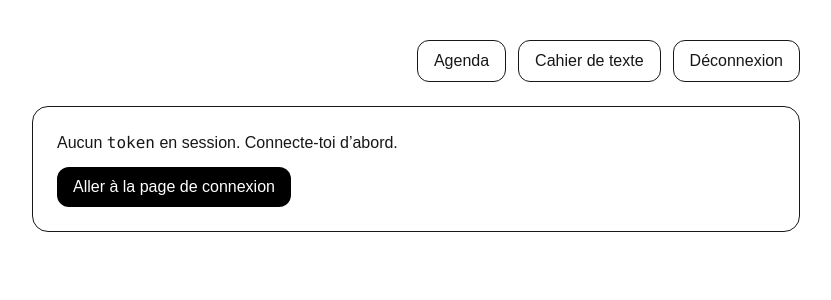
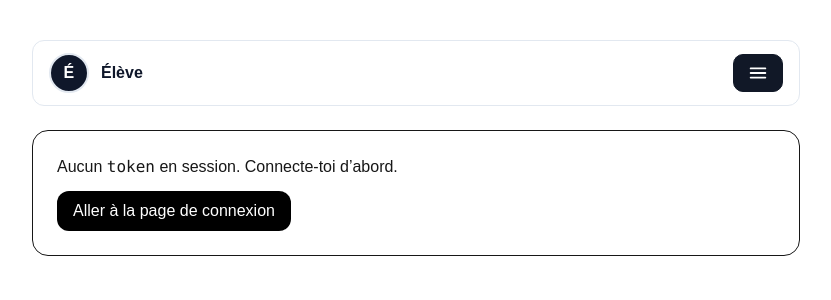
Before and after one commit to dorianantoine-code/test1, a Next.js app: page /dashboard in a window 1280 px wide. Shown: the top 300 px of the page, without its empty margins (224-1055 px from the left). Built offline with nearby package versions, Linux system fonts and the light colour scheme.

Commit message:
maj header

```diff
--- /dev/null
+++ b/app/components/ui/StudentHeader.tsx
@@ -0,0 +1,144 @@
+'use client';
+
+import { useEffect, useRef, useState } from 'react';
+import Link from 'next/link';
+import styles from '../../styles/readable.module.css'; // ← garde les mêmes styles
+
+type PageLink = { href: string; label: string };
+
+export default function StudentHeader({
+  prenom,
+  photoUrl,
+  pages = [
+    { href: '/dashboard', label: 'Dashboard' },
+    { href: '/ed/agenda', label: 'EDT' },
+    { href: '/ed/cdt',    label: 'CDT' },
+    { href: '/ed/eleves', label: 'Élèves' },
+  ],
+}: {
+  prenom?: string;
+  photoUrl?: string;
+  pages?: PageLink[];
+}) {
+  const [open, setOpen] = useState(false);
+  const rootRef = useRef<HTMLDivElement | null>(null);
+
+  // Fallback: si pas de props, on tente la sessionStorage (si déjà renseignée dans ton app)
+  const [name, setName] = useState(prenom);
+  const [photo, setPhoto] = useState(photoUrl);
+
+  useEffect(() => {
+    if (!prenom) {
+      try {
+        const s = sessionStorage.getItem('ed_selected_eleve_name');
+        if (s) setName(s);
+      } catch {}
+    }
+    if (!photoUrl) {
+      try {
+        const s = sessionStorage.getItem('ed_selected_eleve_photo');
+        if (s) setPhoto(s);
+      } catch {}
+    }
+  }, [prenom, photoUrl]);
+
+  // Fermeture clic extérieur / Escape
+  useEffect(() => {
+    function onDocClick(e: MouseEvent) {
+      if (!rootRef.current) return;
+      if (!rootRef.current.contains(e.target as Node)) setOpen(false);
+    }
+    function onEsc(e: KeyboardEvent) {
+      if (e.key === 'Escape') setOpen(false);
+    }
+    document.addEventListener('click', onDocClick);
+    document.addEventListener('keydown', onEsc);
+    return () => {
+      document.removeEventListener('click', onDocClick);
+      document.removeEventListener('keydown', onEsc);
+    };
+  }, []);
+
+  function absolutePhoto(src?: string | null) {
+    if (!src) return undefined;
+    if (src.startsWith('//')) return 'https:' + src;
+    return src;
+  }
+  function proxiedPhoto(src?: string | null) {
+    const abs = absolutePhoto(src || undefined);
+    if (!abs) return undefined;
+    if (abs.startsWith('http')) return `/api/ed/img?u=${encodeURIComponent(abs)}`;
+    return abs;
+ }
+const initials =
+    (name ?? '')
+      .trim()
+      .split(/\s+/)
+      .map((s) => s[0]?.toUpperCase())
+      .slice(0, 2)
+      .join('') || 'É';
+
+  return (
+    <div className={styles.readable}>
+      <div className={styles.pageHeader}>
+        <div className={styles.pageHeaderRow}>
+          {/* Gauche : avatar + prénom */}
+          <div className={styles.pageHeaderLeft}>
+            {photo ? (
+              <img src={proxiedPhoto(photo)} alt={name ?? 'Élève'} referrerPolicy="no-referrer" className={styles.avatar} />
+            ) : (
+              <div className={styles.avatarFallback} aria-hidden>
+                {initials}
+              </div>
+            )}
+            <div className={styles.studentName} title={name ?? 'Élève'}>
+              {name ?? 'Élève'}
+            </div>
+          </div>
+
+          {/* Droite : bouton burger + menu */}
+          <div className={styles.menuRoot} ref={rootRef}>
+            <button
+              type="button"
+              className={styles.menuButton}
+              onClick={() => setOpen((v) => !v)}
+              aria-haspopup="menu"
+              aria-expanded={open}
+              aria-label={open ? 'Fermer le menu' : 'Ouvrir le menu'}
+            >
+              {/* Icône burger (blanche via color: currentColor) */}
+              <svg
+                viewBox="0 0 24 24"
+                width="22"
+                height="22"
+                aria-hidden="true"
+                fill="none"
+                stroke="currentColor"
+                strokeWidth="2"
+                strokeLinecap="round"
+              >
+                <path d="M4 7h16M4 12h16M4 17h16" />
+              </svg>
+            </button>
+
+            {open && (
+              <div role="menu" className={styles.menuList}>
+                {pages.map((p) => (
+                  <Link
+                    key={p.href}
+                    href={p.href}
+                    className={styles.menuItem}
+                    role="menuitem"
+                    onClick={() => setOpen(false)}
+                  >
+                    {p.label}
+                  </Link>
+                ))}
+              </div>
+            )}
+          </div>
+        </div>
+      </div>
+    </div>
+  );
+}
--- a/app/dashboard/page.tsx
+++ b/app/dashboard/page.tsx
@@ -4,6 +4,8 @@
 import { useEffect, useMemo, useState } from 'react';
 import Link from 'next/link';
 import { useRouter } from 'next/navigation';
+import styles from '../styles/readable.module.css';
+import StudentHeader from '../components/ui/StudentHeader';
 
 type LoginData = { account?: any; accounts?: any[]; token?: string };
 
@@ -64,47 +66,28 @@ export default function DashboardPage() {
       .replace(/: (true|false)/g, ': <span class="text-orange-300">$1</span>');
   }
 
-  const headerText = useMemo(() => {
-    if (selectedId && selectedName) return `Dashboard — Élève ${selectedName} (#${selectedId})`;
-    if (selectedId) return `Dashboard — Élève #${selectedId}`;
+  const headerEleve = useMemo(() => {
+    if (selectedId && selectedName) return `Élève ${selectedName} (#${selectedId})`;
+    if (selectedId) return `Élève #${selectedId}`;
     return 'Dashboard';
   }, [selectedId, selectedName]);
 
   return (
+    <div className={styles.readable}>
       <main className="min-h-screen p-6 md:p-10">
         <div className="max-w-3xl mx-auto space-y-6">
-        <header className="flex items-center justify-between gap-4">
-          <div className="flex items-center gap-3">
-            {selectedPhoto ? (
-              // eslint-disable-next-line @next/next/no-img-element
-              <img
-                src={proxiedPhoto(selectedPhoto)}
-                alt={selectedName || 'Élève'}
-                className="h-10 w-10 rounded-full border border-white/40 bg-white/20 object-cover"
-                loading="lazy"
-                referrerPolicy="no-referrer"
+          <StudentHeader
+            // Facultatif : passe les props si tu les as déjà en main
+            // prenom="Lucas"
+            // photoUrl="https://…/photo.jpg"
+            pages={[
+              { href: '/dashboard', label: 'Dashboard' },
+              { href: '/ed/agenda', label: 'EDT' },
+              { href: '/ed/cdt', label: 'CDT' },
+              { href: '/ed/eleves', label: 'Élèves' },
+              { href: '/', label: 'Déconnexion' },
+            ]}
           />
-            ) : null}
-            <h1 className="text-2xl font-semibold tracking-tight text-white">{headerText}</h1>
-          </div>
-          <div className="flex items-center gap-3">
-            <Link
-              href="/ed/eleves"
-              className="rounded-xl border px-4 py-2 text-white border-white/40 hover:bg-white/10"
-            >
-              Changer d’élève
-            </Link>
-            <Link href="/ed/agenda" className="rounded-xl border px-4 py-2 hover:bg-gray-50">
-              Agenda
-            </Link>
-            <Link href="/ed/cdt" className="rounded-xl border px-4 py-2 hover:bg-gray-50">
-              Cahier de texte
-            </Link>
-            <Link href="/" className="rounded-xl border px-4 py-2 hover:bg-gray-50">
-              Déconnexion
-            </Link>
-          </div>
-        </header>
 
           {!token ? (
             <div className="rounded-2xl border p-6">
@@ -150,5 +133,6 @@ export default function DashboardPage() {
           )}
         </div>
       </main>
+    </div>
   );
 }
--- a/app/ed/cdt/page.tsx
+++ b/app/ed/cdt/page.tsx
@@ -3,6 +3,8 @@
 
 import { useEffect, useMemo, useState } from 'react';
 import Link from 'next/link';
+import styles from '../../styles/readable.module.css';
+import StudentHeader from '../../components/ui/StudentHeader';
 
 type CdtResponse = { ok: boolean; status: number; data: any };
 type CdtDayResponse = { ok: boolean; status: number; data: any };
@@ -285,21 +287,23 @@ export default function CdtPage() {
   }
 
   return (
+    <div className={styles.readable}>
       <main className="min-h-screen p-6 md:p-10">
         <div className="max-w-5xl mx-auto space-y-6">
           {/* HEADER blanc */}
-        <header className="flex items-center justify-between">
-          <div>
-            <h1 className="text-2xl font-semibold text-white">Cahier de texte</h1>
-            <p className="text-sm text-white/80">{headerEleve}</p>
-          </div>
-          <Link
-            href="/dashboard"
-            className="rounded-xl border px-4 py-2 text-white border-white/40 hover:bg-white/10"
-          >
-            ← Retour
-          </Link>
-        </header>
+          <StudentHeader
+                              // Facultatif : passe les props si tu les as déjà en main
+                              // prenom="Lucas"
+                              // photoUrl="https://…/photo.jpg"
+                              // page -"Emploi du temps"
+                              pages={[
+                                { href: '/dashboard', label: 'Dashboard' },
+                                { href: '/ed/agenda', label: 'EDT' },
+                                { href: '/ed/cdt', label: 'CDT' },
+                                { href: '/ed/eleves', label: 'Élèves' },
+                                { href: '/', label: 'Déconnexion' },
+                              ]}
+                            />
 
           {/* Barre d'action */}
           <form
@@ -415,7 +419,9 @@ export default function CdtPage() {
                   {/* détail du jour */}
                   {openDate === date && (
                     <div className="border-t px-4 py-4 space-y-4 border-gray-200">
-                    {dayLoading && <div className="text-sm text-black">Chargement du détail…</div>}
+                      {dayLoading && (
+                        <div className="text-sm text-black">Chargement du détail…</div>
+                      )}
                       {dayError && (
                         <div className="rounded-lg border border-red-500 bg-red-100 p-3 text-sm text-red-900">
                           {dayError}
@@ -506,5 +512,6 @@ export default function CdtPage() {
           </section>
         </div>
       </main>
+    </div>
   );
 }
--- /dev/null
+++ b/app/styles/readable.module.css
@@ -0,0 +1,105 @@
+/* ——— Header Élève : lisible, mobile-friendly ——— */
+
+.readable .pageHeader {
+  background: #ffffff;
+  border: 1px solid #e2e8f0; /* slate-200 */
+  border-radius: 0.75rem; /* rounded-xl */
+  padding: 0.75rem 1rem; /* py-3 px-4 */
+  margin-bottom: 1rem; /* mb-4 */
+}
+
+.readable .pageHeaderRow {
+  display: flex;
+  align-items: center;
+  justify-content: space-between;
+  gap: 0.75rem;
+}
+
+.readable .pageHeaderLeft {
+  display: flex;
+  align-items: center;
+  gap: 0.75rem;
+  min-width: 0; /* pour truncate */
+}
+
+.readable .avatar {
+  width: 40px;
+  height: 40px;
+  border-radius: 9999px;
+  object-fit: cover;
+  background: #e2e8f0;
+  border: 2px solid #e2e8f0;
+  flex-shrink: 0;
+}
+
+.readable .avatarFallback {
+  width: 40px;
+  height: 40px;
+  border-radius: 9999px;
+  background: #0f172a; /* slate-900 */
+  color: #fff;
+  display: inline-flex;
+  align-items: center;
+  justify-content: center;
+  font-weight: 600;
+  letter-spacing: 0.5px;
+  border: 2px solid #e2e8f0;
+}
+
+.readable .studentName {
+  font-size: 1rem;
+  font-weight: 600;
+  color: #0f172a;
+  overflow: hidden;
+  text-overflow: ellipsis;
+  white-space: nowrap;
+}
+
+/* Menu déroulant (simple, accessible, mobile-ready) */
+.readable .menuRoot {
+  position: relative;
+}
+
+.readable .menuButton {
+  color: #ffffff !important;
+  background-color: #111827 !important; /* slate-900 */
+  border: 1px solid #111827 !important;
+  border-radius: 0.625rem;
+  padding: 0.45rem 0.8rem;
+  font-weight: 500;
+  line-height: 1.25rem;
+}
+
+.readable .menuList {
+  position: absolute;
+  right: 0;
+  top: calc(100% + 8px);
+  min-width: 200px;
+  background: #ffffff;
+  border: 1px solid #e2e8f0;
+  border-radius: 0.75rem;
+  box-shadow: 0 10px 20px rgba(15, 23, 42, 0.08);
+  padding: 0.25rem;
+  z-index: 50;
+}
+
+.readable .menuItem {
+  display: block;
+  width: 100%;
+  text-align: left;
+  padding: 0.5rem 0.75rem;
+  border-radius: 0.5rem;
+  color: #0f172a;
+  text-decoration: none;
+}
+
+.readable .menuItem:hover {
+  background: #f1f5f9; /* slate-100 */
+}
+
+/* Petite aide aux écrans étroits */
+@media (max-width: 420px) {
+  .readable .studentName {
+    max-width: 140px;
+  }
+}
```
Also changed, not shown: app/ed/agenda/page.tsx (+16 -10 lines), app/ed/eleves/page.tsx (+5 -5 lines), 1 other file (tests, documents, lock files or other folders). Lines whose indentation alone changed are shown as unchanged.
